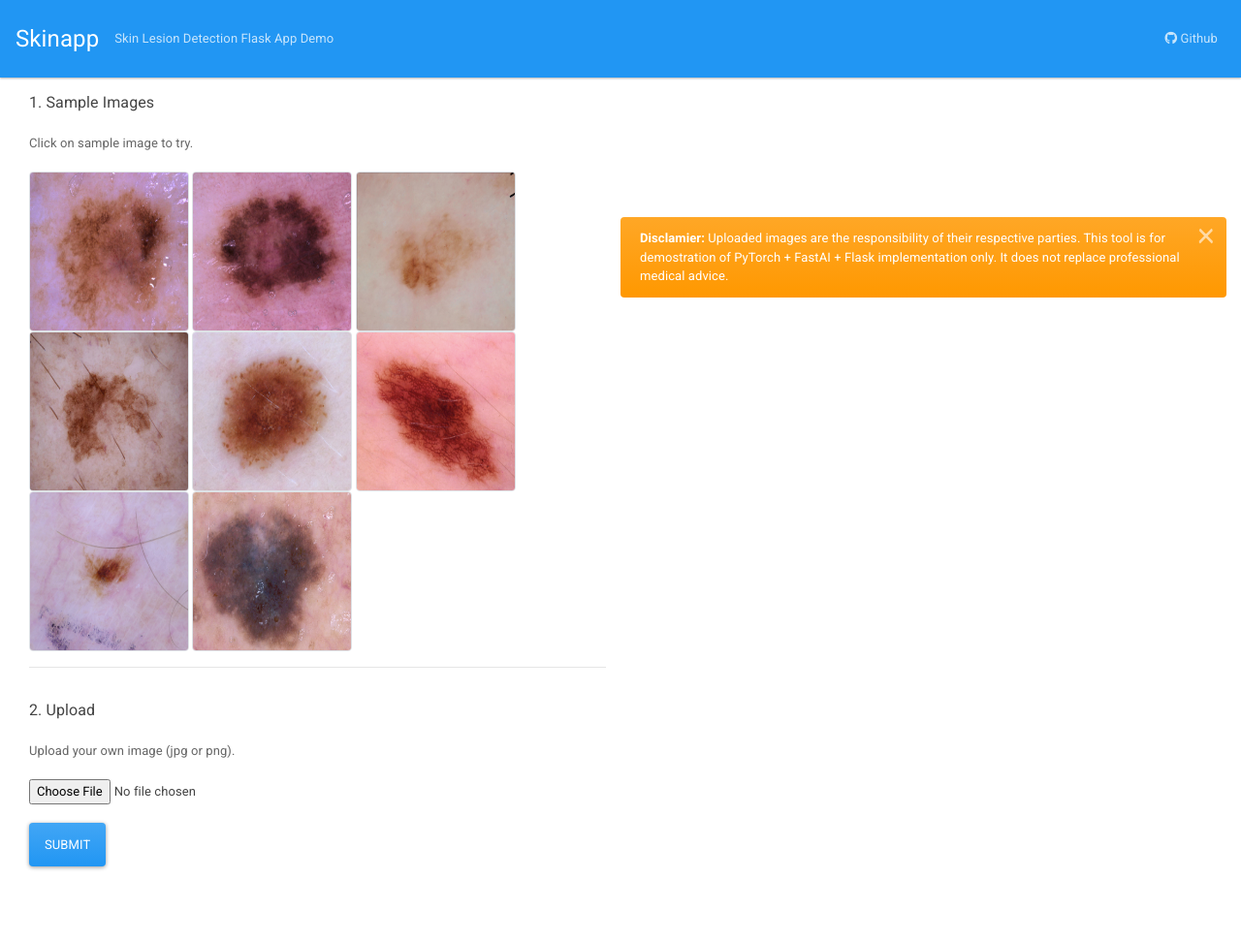
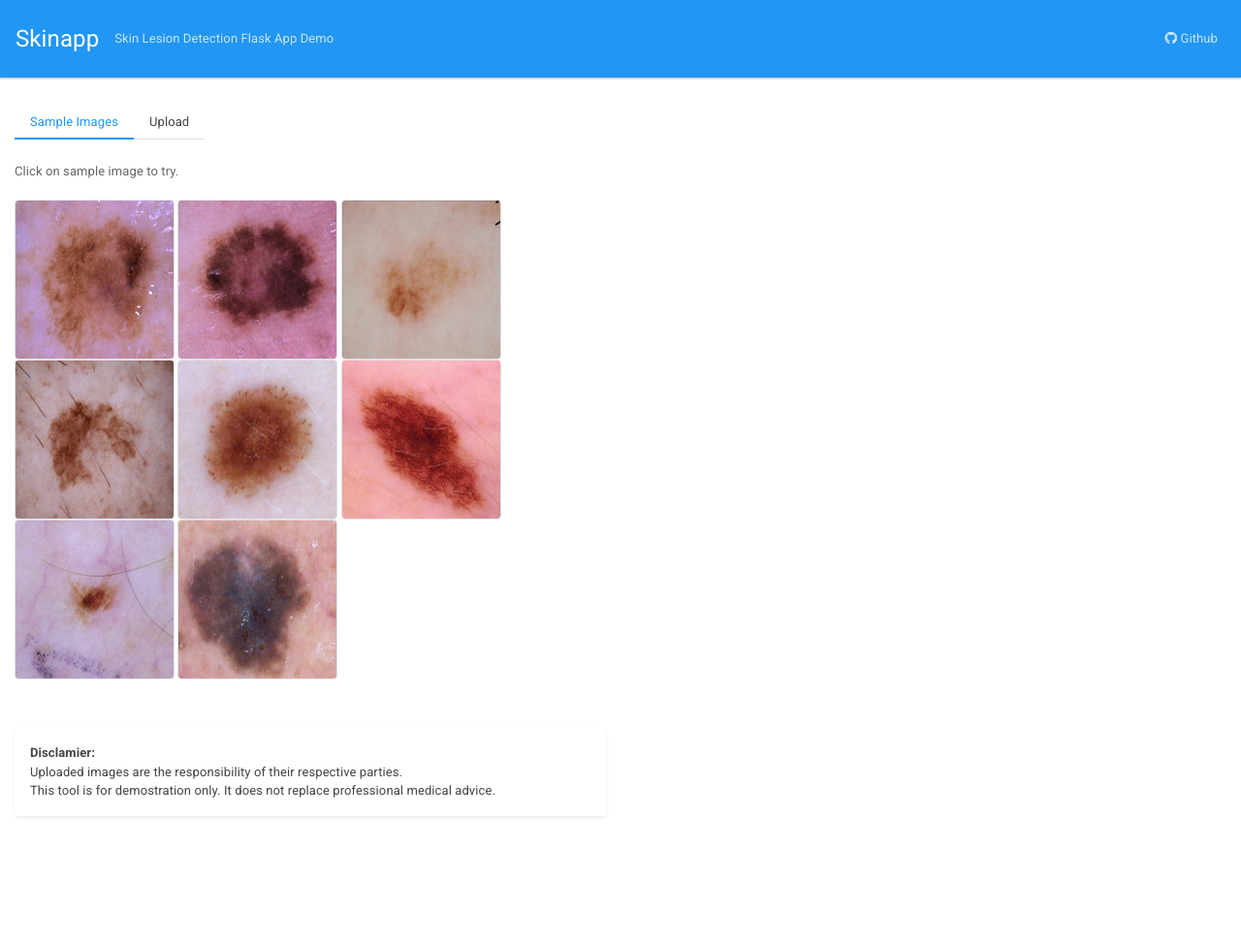
Before and after one commit to zeochoy/skinapp, a Flask app: page / in a window 1280 px wide. Shown: the whole page at 97% size. After the commit the page ends 843 px from the top, so only its background shows below. Run offline with Flask 2, Linux system fonts and the light colour scheme; some libraries are stand-ins or nearby versions.

Commit message:
update app layout

```diff
--- a/skinapp/static/css/style.css
+++ b/skinapp/static/css/style.css
@@ -1,4 +1,4 @@
-.active {
+.active-img {
     outline: 5px solid #007bff;
     outline-offset:-5px;
 }
@@ -16,7 +16,7 @@
     max-width:400px;
     max-height:400px;
     border-radius:5px;
-    border:2px solid #007bff;
+    border:0px solid #007bff;
 }
 
 .sample-img {
--- a/skinapp/static/js/app.js
+++ b/skinapp/static/js/app.js
@@ -17,7 +17,7 @@ $(document).ready(function(){
             var fileReader = new FileReader();
             fileReader.onload = function(event) {
                 $('.img-hidden').html(
-                    `<img class="rounded border loaded-img" id='loaded-img' src='${event.target.result}' height="300" width="300"/>`
+                    `<img class="rounded border loaded-img shadow" id='loaded-img' src='${event.target.result}' height="300" width="300"/>`
                     );
                 var c = document.getElementById("img-canvas");
                 var ctx = c.getContext("2d");
@@ -38,7 +38,7 @@ $(document).ready(function(){
         }
 
         // remove active class
-        $(".sample_img").removeClass("active");
+        $(".sample_img").removeClass("active-img");
 
         var imageData = new FormData($(this)[0]);
         console.log($(this)[0]);
@@ -89,8 +89,8 @@ $(document).ready(function(){
     $(".sample_img").click(function() {
 
         // add active class to clicked picture
-        $(".sample_img").removeClass("active");
-        $(this).addClass("active");
+        $(".sample_img").removeClass("active-img");
+        $(this).addClass("active-img");
 
 
         // grab image url
@@ -109,7 +109,7 @@ $(document).ready(function(){
             reader.onload =  function(e){
                 // console.log('DataURL:', e.target.result);
                 $('.img-hidden').html(
-                    `<img class="rounded border loaded-img" id='loaded-img' src='${e.target.result}' height="300" width="300"/>`
+                    `<img class="rounded border loaded-img shadow" id='loaded-img' src='${e.target.result}' height="300" width="300"/>`
                     );
                 //var c = document.getElementById("img-canvas");
                 //var ctx = c.getContext("2d");
--- a/skinapp/templates/index.html
+++ b/skinapp/templates/index.html
@@ -30,19 +30,28 @@
       </form>
     </nav>
 
-    <div class="container-fluid h-100">
-      <div class="row panel">
+    <div class="container-fluid" style="margin-top:60px">
+      <div class="row">
         <!--left panel-->
-        <div class="col-sm-6 h-100 sticky-top py-5" id="left">
-          <label class="col-form-label" for="input">1. Sample Images</label>
+        <div class="col-sm-6 sticky-top py-5" id="left">
+          <ul class="nav nav-tabs">
+            <li class="nav-item">
+              <a class="nav-link active show" data-toggle="tab" href="#sample-tab">Sample Images</a>
+            </li>
+            <li class="nav-item">
+              <a class="nav-link" data-toggle="tab" href="#upload-tab">Upload</a>
+            </li>
+          </ul>
+          <div id="myTabContent" class="tab-content">
+            <div class="tab-pane fade active show" id="sample-tab">
+              <br>
               <medium class="form-text text-muted">Click on sample image to try.</medium><br>
               {% for img_src in samples %}
               <img class="sample_img sample-img rounded border" src="{{img_src[8:]}}" height="165" width="165"/>
               {% endfor %}
-
-          <hr/>
-
-          <label class="col-form-label" for="inputFile">2. Upload</label>
+            </div>
+            <div class="tab-pane fade" id="upload-tab">
+              <br>
               <medium class="form-text text-muted">Upload your own image (jpg or png).</medium><br>
               <form id="predict" method="post" enctype="multipart/form-data" action="upload">
                   <input class="form-control-file" id="img" name="file" type="file" accept=".jpeg,.jpg,.png"/>
@@ -50,15 +59,20 @@
                   <input class="btn btn-primary" type="submit" value="Submit"/>
               </form>
             </div>
+          </div>
+
+          <div class="alert alert-dismissible alert-secondary shadow-sm p-3 mb-5 bg-white rounded"  style="margin-top:50px; max-width:650px">
+            <button type="button" class="close" data-dismiss="alert">&times;</button>
+            <strong>Disclamier:</strong><br>Uploaded images are the responsibility of their respective parties.<br>This tool is for demostration only. It does not replace professional medical advice.</a>
+          </div>
+        </div>
+
         <!--right panel-->
         <div class="col-sm-6 py-5">
           <div class="row">
-
-
             <div class="col-sm-6 py-5">
               <div class="status-area">
                 <div class="img-hidden"></div>
-                <!--<canvas id="img-canvas" width="300" height="300">-->
               </div>
             </div>
 
@@ -67,19 +81,10 @@
                 <span class="status"></span>
               </div>
             </div>
-
-            <div class="alert alert-warning alert-dismissible fade show" role="alert">
-              <button type="button" class="close" data-dismiss="alert" aria-label="Close"><span aria-hidden="true">&times;</span></button>
-              <strong>Disclamier: </strong>Uploaded images are the responsibility of their respective parties. This tool is for demostration of PyTorch + FastAI + Flask implementation only. It does not replace professional medical advice.
-            </div>
-
           </div>
         </div>
-
+        <!--right panel-->
       </div>
     </div>
-
-    <!-- Optional JavaScript -->
-    <!-- jQuery first, then Popper.js, then Bootstrap JS -->
   </body>
 </html>
```
Lines whose indentation alone changed are shown as unchanged.
